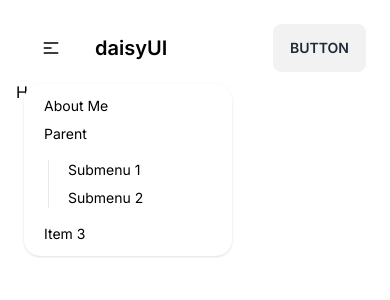
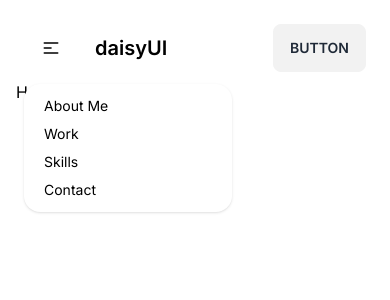
Before and after one commit to cjsolis12/csolis, a Next.js app in the folder fullstack-portfolio/: page / in a window 390 px wide. Both pictures are taken after a click on the label 51 px from the left and 48 px from the top of the page. Shown: the top 300 px of the page. Built offline with nearby package versions, Linux system fonts and the light colour scheme.

Commit message:
chaned links in responsive navbar dropdown

```diff
--- a/fullstack-portfolio/app/navbar/page.js
+++ b/fullstack-portfolio/app/navbar/page.js
@@ -1,4 +1,4 @@
-import Link from 'next/link'
+import Link from "next/link";
 export default function Navbar() {
   return (
     <>
@@ -29,19 +29,16 @@
                 <Link href="/about">About Me</Link>
               </li>
               <li>
-                <a>Parent</a>
-                <ul className="p-2">
+              <Link href="/work">Work</Link>
+            </li>
+
             <li>
-                    <a>Submenu 1</a>
+              <Link href="/skills">Skills</Link>
             </li>
             <li>
-                    <a>Submenu 2</a>
+              <Link href="/contact">Contact</Link>
             </li>
-                </ul>
-              </li>
-              <li>
-                <a>Item 3</a>
-              </li>
+
             </ul>
           </div>
           <a className="btn btn-ghost normal-case text-xl">daisyUI</a>
--- a/fullstack-portfolio/app/page.js
+++ b/fullstack-portfolio/app/page.js
@@ -1,5 +1,3 @@
-import Image from 'next/image'
-
 import Navbar from './navbar/page'
 
 export default function Home() {
```
Lines whose indentation alone changed are shown as unchanged.
